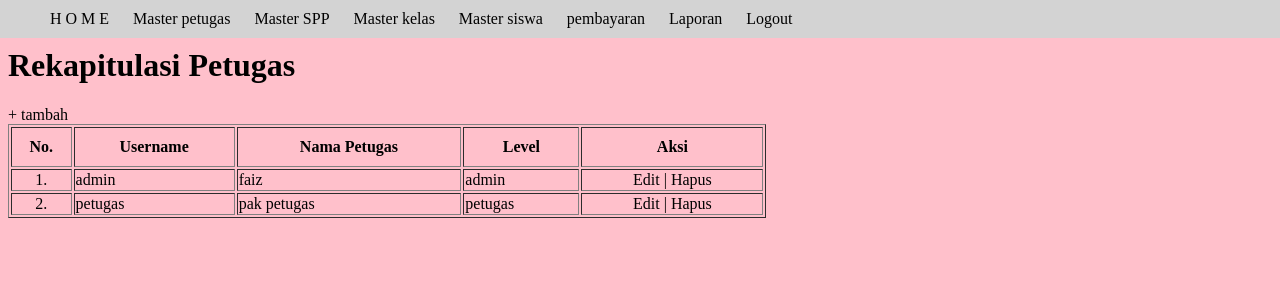
After one commit to faizsm/ukk1, a PHP site: page /petugas.php in a window 1280 px wide. The commit adds this page. Shown: the top 300 px of the page. Run offline with PHP 8.4, Linux system fonts and the light colour scheme; a user stored in the database is signed in; data comes from the database, SQL or seed files in the repository.

Commit message:
Add files via upload

```diff
--- /dev/null
+++ b/aa.php
@@ -0,0 +1,35 @@
+<?php
+session_start();
+$level = $_SESSION['level'];
+$nama = $_SESSION['nama'];
+?>
+<!DOCTYPE html>
+<html lang="en">
+<head>
+    <title>WELCOME HOME</title>
+<link rel="stylesheet" href="style.css">
+</head>
+<body>
+    <ul>
+    <li><a href="home.php">H O M E  </a></li>
+    <?php
+    if($level=="admin"){?>
+        <li><a href="petugas.php">Master petugas</a></li>
+        <li><a href="spp.php">Master SPP</a></li>
+        <li><a href="kelas.php">Master kelas</a></li>
+        <li><a href="siswa.php">Master siswa</a></li>
+        <?php
+    }if($level!="siswa"){?>
+        <li><a href="pembayaran.php">pembayaran</a></li>
+        <?php
+    }
+    if($level=="siswa"){?>
+        <li><a href="history.php">history</a></li>
+    <?php
+    }
+    if($level=="admin"){?>
+        <li><a href="laporan.php">Laporan</a></li>
+    <?php
+    }?>
+        <li><a href="logout.php">Logout</a></li>
+    </ul>
--- /dev/null
+++ b/petugas.php
@@ -0,0 +1,33 @@
+<?php
+include "koneksi.php";
+include "aa.php";
+?>
+<br>
+    <h1>Rekapitulasi Petugas</h1>
+    <a href="petugas-tambah.php">+ tambah</a>
+    <table border='1' width="60%">
+        <tr height="40">
+            <th>No.</th>
+            <th>Username</th>
+            <th>Nama Petugas</th>
+            <th>Level</th>
+            <th>Aksi</th>
+        </tr>
+    <?php
+    $no1=1;
+    $sql = "SELECT * FROM petugas";
+    $query = mysqli_query($koneksi,$sql);
+    while($data=mysqli_fetch_array($query)){?>
+    <tr>
+        <td align="center"><?= $no1++;?>.</td>
+        <td><?= $data['username']?></td>
+        <td><?= $data['nama_petugas']?></td>
+        <td><?= $data['level']?></td>
+        <td align="center"><a href="petugas-edit.php?id_petugas=<?=$data['id_petugas'];?>">Edit</a>
+        | <a href="petugas-edit.php?id_petugas=<?=$data['id_petugas'];?>">Hapus</a></td>
+    </tr>
+    <?php
+    }?>
+    </table>
+</body>
+</html>
```
Also changed, not shown: home.php (+2 -34 lines), petugas-simpan.php (added, +12 -0 lines), petugas-tambah.php (added, +38 -0 lines), proses.php (+10 -0 lines).
